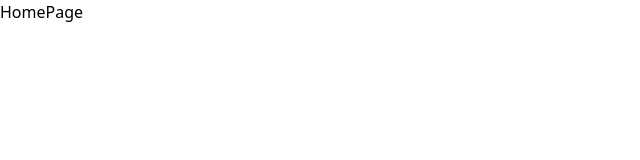
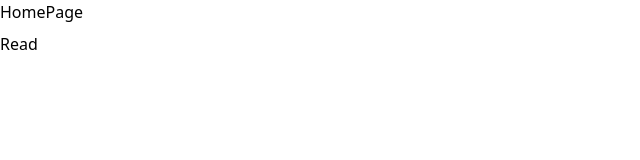
Before and after one commit to jessicatong8/afd-story, a React (Vite) app: page / in a window 1280 px wide. Shown: the top 160 px of the page, without its empty margins (0-640 px from the left). Built offline with nearby package versions, Linux system fonts and the light colour scheme.

Commit message:
routing from home to read

```diff
--- a/src/pages/HomePage.tsx
+++ b/src/pages/HomePage.tsx
@@ -1,5 +1,11 @@
+import { Link } from "react-router-dom";
 const HomePage = () => {
-  return <div>HomePage</div>;
+  return (
+    <div className="flex flex-col gap-2">
+      HomePage
+      <Link to={`/read`}>Read</Link>
+    </div>
+  );
 };
 
 export default HomePage;
```
